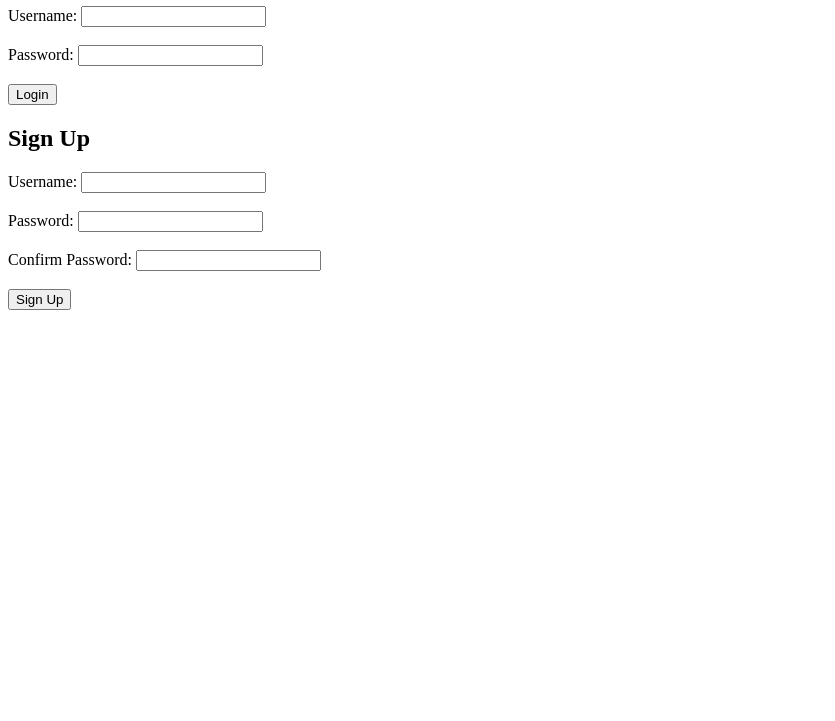
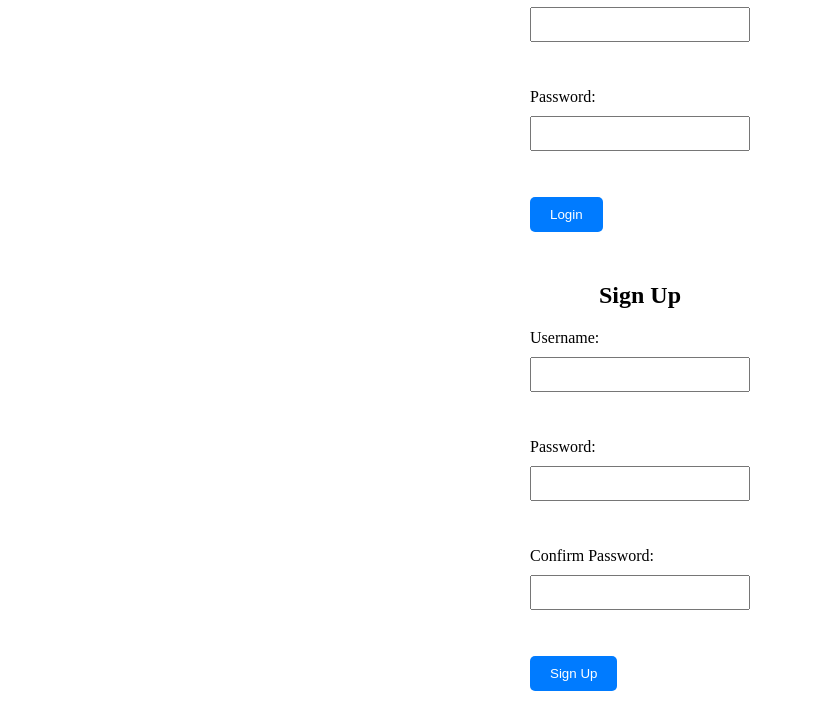
Before and after one commit to ajaykr2712/Interncrowd_IN9748RN, a plain HTML site: page index.html in a window 1280 px wide. Shown: the part 122-843 px from the top of the page, without its empty margins (0-835 px from the left). Before the commit the page ends 800 px from the top, so only its background shows below. Drawn offline with Linux system fonts and the light colour scheme.

Commit message:
Update index.html
In this version, I've used CSS within the <style> tag in the <head> section for simplicity. I've also made the HTML structure more semantic and applied some basic styling for better presentation.

```diff
--- a/index.html
+++ b/index.html
@@ -1,33 +1,82 @@
 <!DOCTYPE html>
-<html>
+<html lang="en">
 <head>
+  <meta charset="UTF-8">
+  <meta name="viewport" content="width=device-width, initial-scale=1.0">
   <title>Intern Crowd Login</title>
   <link rel="stylesheet" href="styles.css">
+  <style>
+    .container {
+      display: flex;
+      justify-content: center;
+      align-items: center;
+      height: 100vh;
+    }
+    .content {
+      text-align: center;
+    }
+    .main-heading {
+      font-size: 2rem;
+    }
+    .form-container {
+      margin-top: 20px;
+    }
+    .form-heading {
+      font-size: 1.5rem;
+    }
+    form {
+      display: inline-block;
+      text-align: left;
+      margin-bottom: 20px;
+    }
+    label, input {
+      display: block;
+      margin-bottom: 10px;
+    }
+    input[type="text"],
+    input[type="password"] {
+      padding: 8px;
+      width: 200px;
+    }
+    input[type="submit"] {
+      padding: 10px 20px;
+      background-color: #007bff;
+      color: #fff;
+      border: none;
+      border-radius: 5px;
+      cursor: pointer;
+    }
+    input[type="submit"]:hover {
+      background-color: #0056b3;
+    }
+  </style>
 </head>
-<body class="container">
+<body>
+  <div class="container">
     <div class="content">
       <h1 class="main-heading">&#x1F680; Intern Crowd &#x1F680;</h1>
       <div class="form-container">
         <h2 class="form-heading">Login</h2>
         <form action="/login" method="POST">
-        <label for="username">Username:</label>
-        <input type="text" id="username" name="username" required><br><br>
-        <label for="password">Password:</label>
-        <input type="password" id="password" name="password" required><br><br>
+          <label for="login-username">Username:</label>
+          <input type="text" id="login-username" name="login-username" required><br><br>
+          <label for="login-password">Password:</label>
+          <input type="password" id="login-password" name="login-password" required><br><br>
           <input type="submit" value="Login">
         </form>
 
         <h2 class="form-heading">Sign Up</h2>
         <form action="/signup" method="POST">
-        <label for="username">Username:</label>
-        <input type="text" id="username" name="username" required><br><br>
-        <label for="password">Password:</label>
-        <input type="password" id="password" name="password" required><br><br>
+          <label for="signup-username">Username:</label>
+          <input type="text" id="signup-username" name="signup-username" required><br><br>
+          <label for="signup-password">Password:</label>
+          <input type="password" id="signup-password" name="signup-password" required><br><br>
           <label for="confirm-password">Confirm Password:</label>
           <input type="password" id="confirm-password" name="confirm-password" required><br><br>
           <input type="submit" value="Sign Up">
         </form>
       </div>
     </div>
+  </div>
 </body>
 </html>
```
Lines whose indentation alone changed are shown as unchanged.
